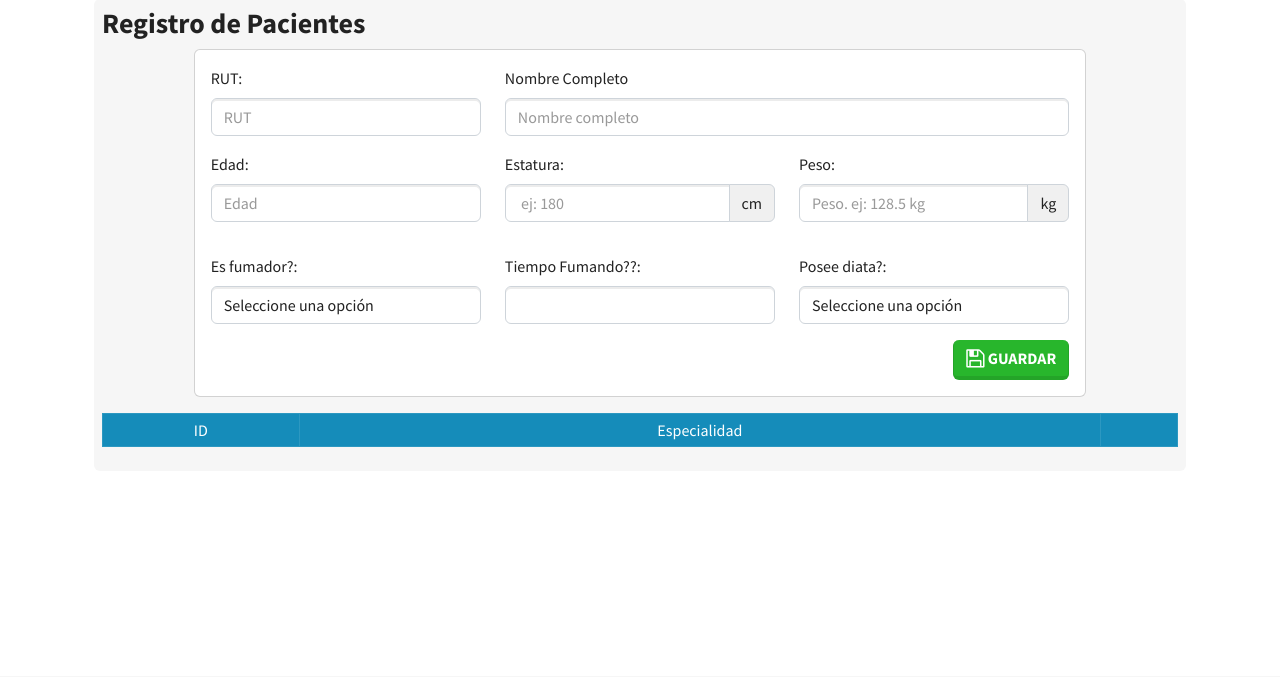
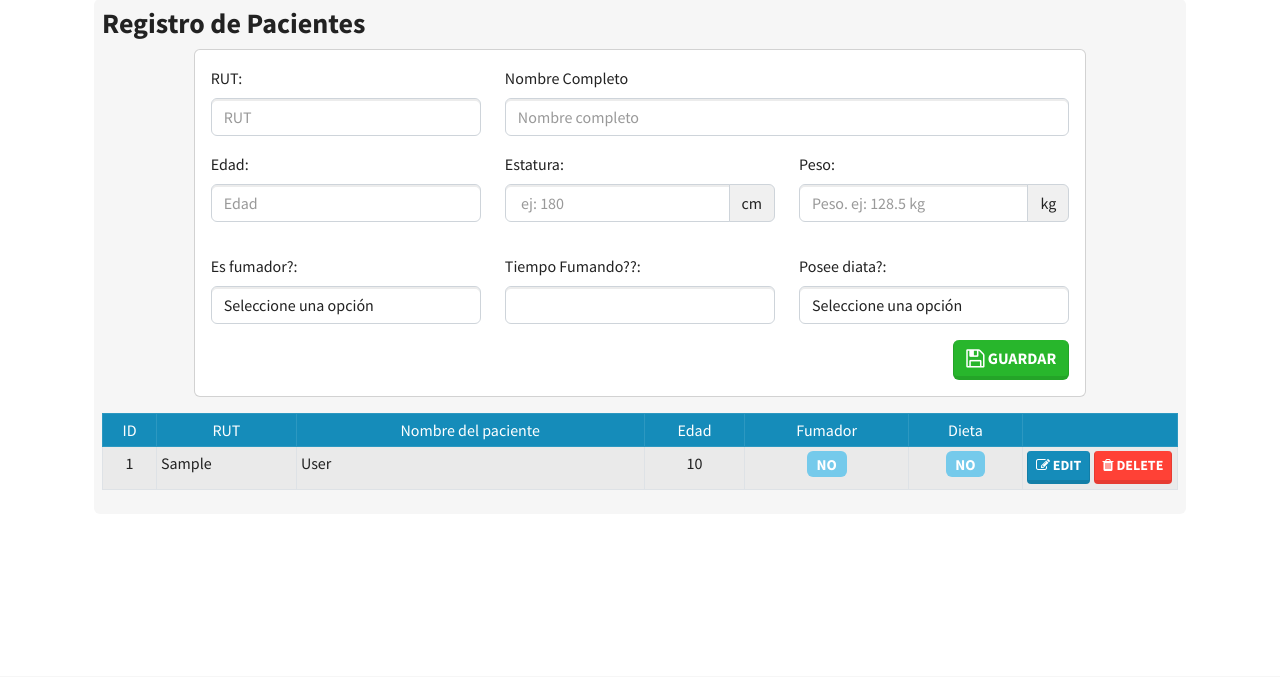
Before and after one commit to Haleymhm/python-fonasa, a Flask app: page /patient in a window 1280 px wide. Shown: the part 68-745 px from the top of the page. Run offline with Flask 2, Linux system fonts and the light colour scheme; tables that the repository leaves empty or names only in its code hold one stand-in row (values such as "Sample post"); some libraries are stand-ins or nearby versions.

Commit message:
:sparkles: :construction: Lista de Pacientes, Eliminar Pacientes

```diff
--- a/app.py
+++ b/app.py
@@ -234,7 +234,7 @@ def patient_add():
 @app.route('/patient-delete/<string:id>', methods=['POST', 'GET'])
 def patient_delete(id):
     patient = mysql.connection.cursor()
-    patient.execute('DELETE FROM patient WHERE id = {0}'.format(id))
+    patient.execute('DELETE FROM patients WHERE id = {0}'.format(id))
     mysql.connection.commit()
     flash('El registro se ha ELIMINADO satisfactoriamente')
     return redirect(url_for('patient'))
--- a/templates/patient/index.html
+++ b/templates/patient/index.html
@@ -92,16 +92,36 @@
                     <thead>
                         <tr class="table-primary text-center">
                             <td>ID</td>
-                            <td>Especialidad</td>
-                            <td></td>
+                            <td>RUT</td>
+                            <td>Nombre del paciente</td>
+                            <td>Edad</td>
+                            <td>Fumador</td>
+                            <td>Dieta</td>
+                            <td width="155px"></td>
                         </tr>
                     </thead>
-                    {% for specialty in specialties %}
-                    <td class="text-center">{{specialty.0}}</td>
-                    <td>{{specialty.1}}</td>
-                    <td width="155px">
-                        <a href="/specialty-edit/{{specialty.0}}" class="btn btn-sm btn-primary"><i class="fa fa-edit"></i> edit</a>
-                        <a href="/specialty-delete/{{specialty.0}}" class="btn btn-sm btn-danger"><i class="fa fa-trash"></i> delete</a>
+                    {% for patient in patients %}
+                    <td class="text-center">{{patient.0}}</td>
+                    <td>{{patient.1}}</td>
+                    <td>{{patient.2}}</td>
+                    <td class="text-center">{{patient.3}}</td>
+                    <td class="text-center">
+                        {% if patient.6 == "SI" %}
+                            <h5><span class="badge bg-danger">SI</span></h5>
+                        {% else %}
+                            <h5><span class="badge bg-info">NO</span></h5>
+                        {% endif %}
+                    </td>
+                    <td class="text-center">
+                        {% if patient.8 == "SI" %}
+                            <h5><span class="badge bg-warning">SI</span></h5>
+                        {% else %}
+                            <h5><span class="badge bg-info">NO</span></h5>
+                        {% endif %}
+                    </td>
+                    <td>
+                        <a href="/patient-edit/{{patient.0}}" class="btn btn-sm btn-primary"><i class="fa fa-edit"></i> edit</a>
+                        <a href="/patient-delete/{{patient.0}}" class="btn btn-sm btn-danger"><i class="fa fa-trash"></i> delete</a>
                     </td>
                 </tr>
                 {% endfor %}
```
